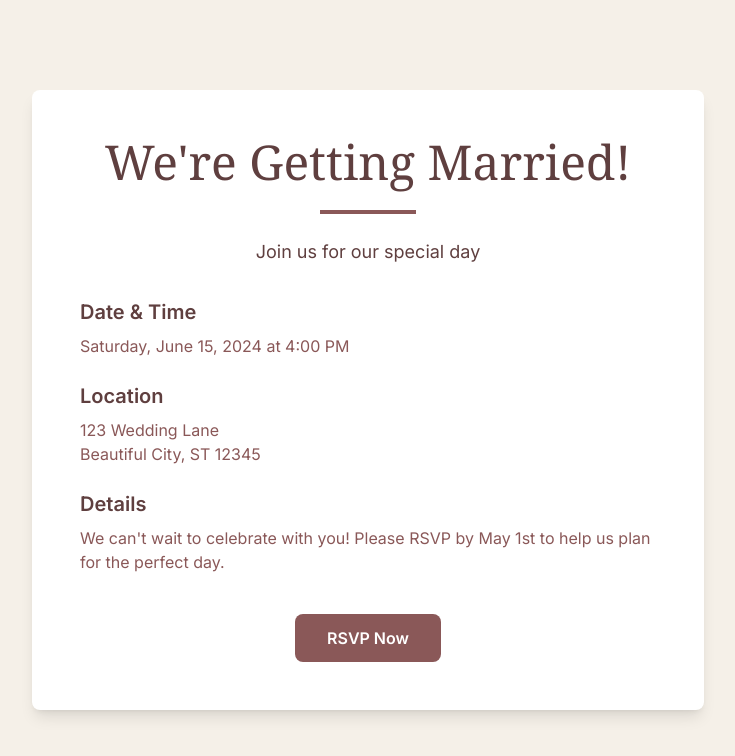
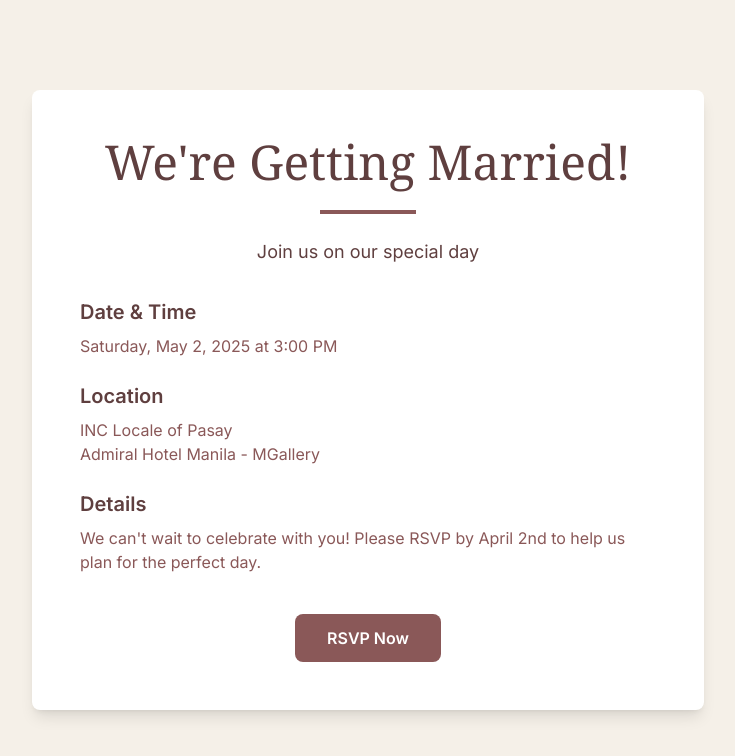
Before and after one commit to digitaldags/second-of-may, a Next.js app: page / in a window 1280 px wide. Shown: the top 756 px of the page, without its empty margins (272-1007 px from the left). Built offline with nearby package versions, Linux system fonts and the light colour scheme.

Commit message:
Change landing page details

```diff
--- a/app/page.tsx
+++ b/app/page.tsx
@@ -14,7 +14,7 @@ export default function Home() {
           </h1>
           <div className="w-24 h-1 bg-wedding-maroon mx-auto my-6"></div>
           <p className="text-lg text-wedding-maroon-dark mb-8">
-            Join us for our special day
+            Join us on our special day
           </p>
 
           <div className="space-y-6 mb-10 text-left">
@@ -23,7 +23,7 @@ export default function Home() {
                 Date & Time
               </h2>
               <p className="text-wedding-maroon">
-                Saturday, June 15, 2024 at 4:00 PM
+                Saturday, May 2, 2025 at 3:00 PM
               </p>
             </div>
 
@@ -32,9 +32,9 @@ export default function Home() {
                 Location
               </h2>
               <p className="text-wedding-maroon">
-                123 Wedding Lane
+                INC Locale of Pasay
                 <br />
-                Beautiful City, ST 12345
+                Admiral Hotel Manila - MGallery
               </p>
             </div>
 
@@ -43,7 +43,7 @@ export default function Home() {
                 Details
               </h2>
               <p className="text-wedding-maroon">
-                We can&apos;t wait to celebrate with you! Please RSVP by May 1st
+                We can&apos;t wait to celebrate with you! Please RSVP by April 2nd
                 to help us plan for the perfect day.
               </p>
             </div>
```
